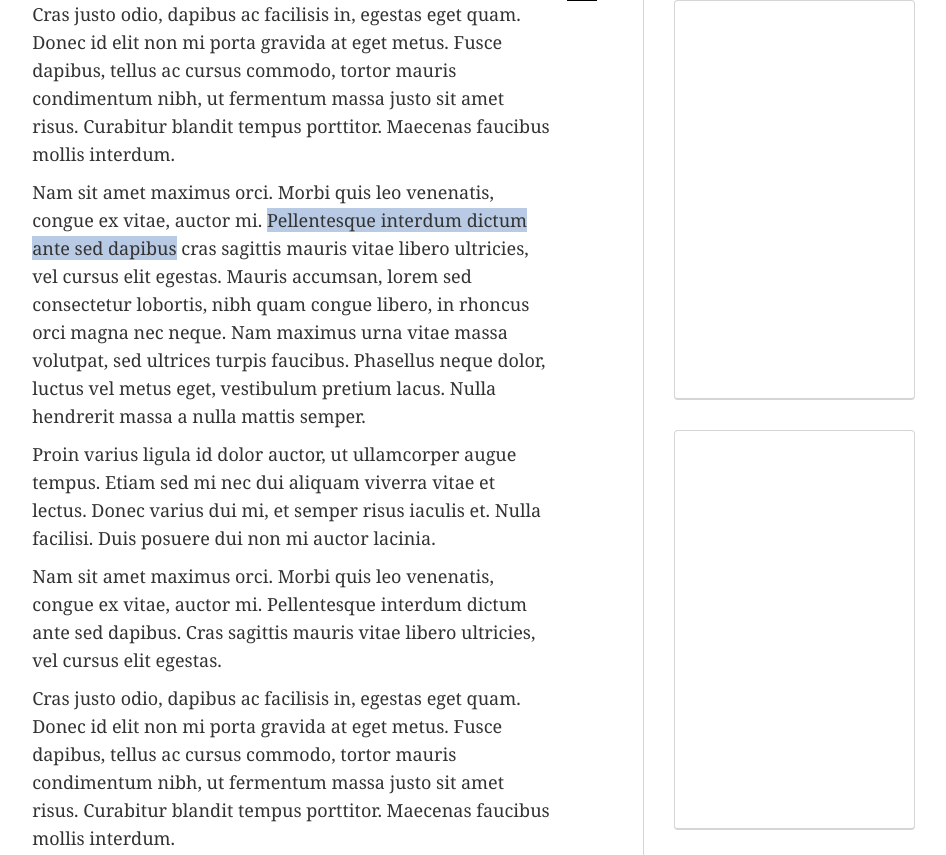
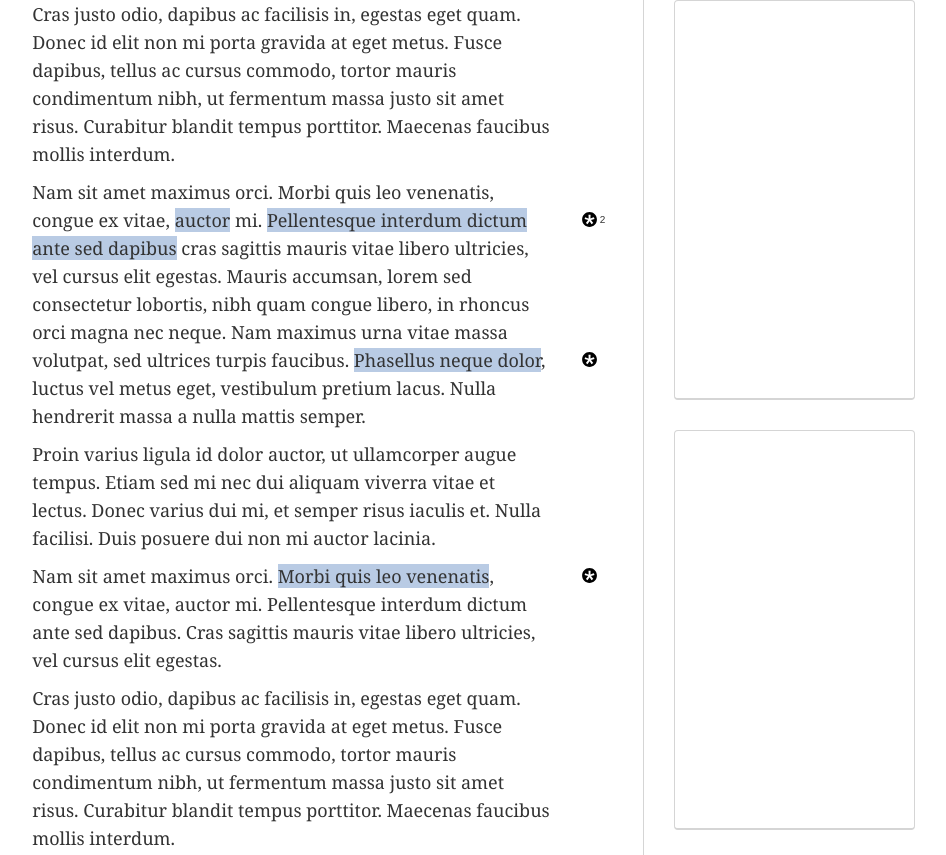
Before and after one commit to blakehunsicker/notes-ux-5, a plain HTML site: page index.html in a window 1280 px wide. Shown: the top 855 px of the page, without its empty margins (105-1051 px from the left). Drawn offline with nearby package versions, Linux system fonts and the light colour scheme.

Commit message:
new push

```diff
--- a/index.html
+++ b/index.html
@@ -35,6 +35,20 @@
 		    -webkit-transition: background 0.25s;
 		    transition: background 0.25s;
 		}
+
+		.asterisk {
+			border-radius: 50%;
+		}
+		.asterisk img {
+			max-width: 15px;
+		}
+		.asterisk .fa {
+			text-align: center;
+			font-size: 12px;
+			margin: 0 auto !important;
+		}
+
+
 		.note-and-overlay {
 			z-index:1000;
 			position:absolute;
@@ -92,15 +106,15 @@
 				<div class="col-lg-offset-2 col-lg-9 col-md-12 col-xs-12" style="height:1300px;">
 					<p>Cras justo odio, dapibus ac facilisis in, egestas eget quam. Donec id elit non mi porta gravida at eget metus. Fusce dapibus, tellus ac cursus commodo, tortor mauris condimentum nibh, ut fermentum massa justo sit amet risus. Curabitur blandit tempus porttitor. Maecenas faucibus mollis interdum.</p>
 
-					<p>Nam sit amet maximus orci. Morbi quis leo venenatis, congue ex vitae, auctor mi. <em data-toggle="modal"  data-target="#myModal" data-direction="bottom" class="highlight highlight-one bada-bing">Pellentesque interdum dictum ante sed dapibus</em> cras sagittis mauris vitae libero ultricies, vel cursus elit egestas. Mauris accumsan, lorem sed consectetur lobortis, nibh quam congue libero, in rhoncus orci magna nec neque. Nam maximus urna vitae massa volutpat, sed ultrices turpis faucibus. Phasellus neque dolor, luctus vel metus eget, vestibulum pretium lacus. Nulla hendrerit massa a nulla mattis semper.</p>
+					<p>Nam sit amet maximus orci. Morbi quis leo venenatis, congue ex vitae, <em data-toggle="modal"  data-target="#myModal" data-direction="bottom" class="highlight highlight-1">auctor</em> mi. <em data-toggle="modal"  data-target="#myModal" data-direction="bottom" class="highlight highlight-2">Pellentesque interdum dictum ante sed dapibus</em> cras sagittis mauris vitae libero ultricies, vel cursus elit egestas. Mauris accumsan, lorem sed consectetur lobortis, nibh quam congue libero, in rhoncus orci magna nec neque. Nam maximus urna vitae massa volutpat, sed ultrices turpis faucibus. <em data-toggle="modal"  data-target="#myModal" data-direction="bottom" class="highlight highlight-3">Phasellus neque dolor</em>, luctus vel metus eget, vestibulum pretium lacus. Nulla hendrerit massa a nulla mattis semper.</p>
 
 					<p>Proin varius ligula id dolor auctor, ut ullamcorper augue tempus. Etiam sed mi nec dui aliquam viverra vitae et lectus. Donec varius dui mi, et semper risus iaculis et. Nulla facilisi. Duis posuere dui non mi auctor lacinia.</p>
 
-					<p>Nam sit amet maximus orci. Morbi quis leo venenatis, congue ex vitae, auctor mi. Pellentesque interdum dictum ante sed dapibus. Cras sagittis mauris vitae libero ultricies, vel cursus elit egestas.</p>
+					<p>Nam sit amet maximus orci. <em data-toggle="modal"  data-target="#myModal" data-direction="bottom" class="highlight highlight-4">Morbi quis leo venenatis</em>, congue ex vitae, auctor mi. Pellentesque interdum dictum ante sed dapibus. Cras sagittis mauris vitae libero ultricies, vel cursus elit egestas.</p>
 
 					<p>Cras justo odio, dapibus ac facilisis in, egestas eget quam. Donec id elit non mi porta gravida at eget metus. Fusce dapibus, tellus ac cursus commodo, tortor mauris condimentum nibh, ut fermentum massa justo sit amet risus. Curabitur blandit tempus porttitor. Maecenas faucibus mollis interdum.</p>
 
-					<p>Nam sit amet maximus orci. Morbi quis leo venenatis, congue ex vitae, auctor mi. Pellentesque interdum dictum ante sed dapibus. Cras sagittis mauris vitae libero ultricies, vel cursus elit egestas. Mauris accumsan, lorem sed consectetur lobortis, nibh quam congue libero, in rhoncus orci magna nec neque. Nam maximus urna vitae massa volutpat, sed ultrices turpis faucibus. Phasellus neque dolor, luctus vel metus eget, vestibulum pretium lacus. Nulla hendrerit massa a nulla mattis semper.</p>
+					<p>Nam sit amet maximus orci. Morbi quis leo venenatis, congue ex vitae, auctor mi. Pellentesque interdum dictum ante sed dapibus. Cras sagittis mauris vitae libero ultricies, vel cursus elit egestas. Mauris accumsan, lorem sed consectetur lobortis, nibh quam congue libero, <em data-toggle="modal"  data-target="#myModal" data-direction="bottom" class="highlight highlight-5">in rhoncus orci magna nec neque.</em> Nam maximus urna vitae massa volutpat, sed ultrices turpis faucibus. Phasellus neque dolor, luctus vel metus eget, vestibulum pretium lacus. Nulla hendrerit massa a nulla mattis semper.</p>
 
 					<p>Proin varius ligula id dolor auctor, ut ullamcorper augue tempus. Etiam sed mi nec dui aliquam viverra vitae et lectus. Donec varius dui mi, et semper risus iaculis et. Nulla facilisi. Duis posuere dui non mi auctor lacinia.</p>
 
@@ -122,9 +136,16 @@
 
 					<p>Nam sit amet maximus orci. Morbi quis leo venenatis, congue ex vitae, auctor mi. Pellentesque interdum dictum ante sed dapibus. Cras saggittis mauris vitae libero ultricies, vel cursus elit egestas.</p>
 				</div>
-				<div class="col-lg-1 note-asterisk" style="max-width:20px;max-height:20px;background:#000;"></div>
+				<div class="col-lg-1 asterisk-space" style="height:1300px;">
+					<div class="asterisk asterisk-1"><img src="asterisk-v2.svg"/><div style="display:inline;font-size:10px;margin-top:10px!important;"> 2</div></div>
+					<!-- <div class="asterisk asterisk-2"><img src="asterisk-v2.svg"/></div> -->
+					<div class="asterisk asterisk-3"><img src="asterisk-v2.svg"/></div>
+					<div class="asterisk asterisk-4"><img src="asterisk-v2.svg"/></div>
+					<!-- <div class="asterisk asterisk-4" style="min-width:20px;min-height:20px;color:#FFF;background:#000;"><i class="fa fa-file-text-o" aria-hidden="true"></i></div> -->
+					<div class="asterisk asterisk-5"><img src="asterisk-v2.svg"/></div>
+				</div>
 			</div>
-			<div class="col-lg-4 col-md-12 col-xs-12" style="height:1300px;">
+			<div class="col-lg-4 col-md-12 col-xs-12 rr" style="height:1300px;">
 				<div class="col-lg-8">
 					<div style="height:400px;min-width:100%;border:1px solid #d5d5d5;border-bottom:2px solid #D5D5D5;border-radius:4px;margin-bottom:30px;"></div>
 					<div style="height:400px;min-width:100%;border:1px solid #d5d5d5;border-bottom:2px solid #D5D5D5;border-radius:4px;margin-bottom:30px;"></div>
@@ -134,12 +155,95 @@
 		</div>
 	</div>
 	<script type="text/javascript">
+		var h1_offset = $('.highlight-1').offset().top - $(window).scrollTop();
+		var h2_offset = $('.highlight-2').offset().top - $(window).scrollTop();
+		var h3_offset = $('.highlight-3').offset().top - $(window).scrollTop();
+		var h4_offset = $('.highlight-4').offset().top - $(window).scrollTop();
+		var h5_offset = $('.highlight-5').offset().top - $(window).scrollTop();
+        // var trigger_offset = $(this).offset().top - $(window).scrollTop();
+        // var trigger_top = trigger_offset - rr_offset;
+		$('.asterisk-1').css({
+			'top':h1_offset,
+			'position':'absolute'
+		});
+		$('.asterisk-2').css({
+			'top':h2_offset,
+			'position':'absolute'
+		});
+		$('.asterisk-3').css({
+			'top':h3_offset,
+			'position':'absolute'
+		});
+		$('.asterisk-4').css({
+			'top':h4_offset,
+			'position':'absolute'
+		});
+		$('.asterisk-5').css({
+			'top':h5_offset,
+			'position':'absolute'
+		});
 
-		$(document).ready(function(){
-			var pb_2_offset = $('.pb-2').offset().top - $(window).scrollTop();
-	        var trigger_offset = $(this).offset().top - $(window).scrollTop();
-	        var trigger_top = trigger_offset - pb_2_offset;
+		$('.highlight-1').mouseover(function(){
+			$('.asterisk-1').css({
+				'transform': 'scale(1.25)',
+				'transition': 'transform .25s'
+			})
+		}).mouseout(function(){
+			$('.asterisk-1').css({
+				'transform': 'scale(1)',
+				'transition': 'transform .25s'
+			})
 		})
+
+		$('.highlight-2').mouseover(function(){
+			$('.asterisk-2').css({
+				'transform': 'scale(1.25)',
+				'transition': 'transform .25s'
+			})
+		}).mouseout(function(){
+			$('.asterisk-2').css({
+				'transform': 'scale(1)',
+				'transition': 'transform .25s'
+			})
+		})
+
+		$('.highlight-3').mouseover(function(){
+			$('.asterisk-3').css({
+				'transform': 'scale(1.25)',
+				'transition': 'transform .25s'
+			})
+		}).mouseout(function(){
+			$('.asterisk-3').css({
+				'transform': 'scale(1)',
+				'transition': 'transform .25s'
+			})
+		})
+
+		$('.highlight-4').mouseover(function(){
+			$('.asterisk-4').css({
+				'transform': 'scale(1.25)',
+				'transition': 'transform .25s'
+			})
+		}).mouseout(function(){
+			$('.asterisk-4').css({
+				'transform': 'scale(1)',
+				'transition': 'transform .25s'
+			})
+		})
+
+		$('.highlight-5').mouseover(function(){
+			$('.asterisk-5').css({
+				'transform': 'scale(1.25)',
+				'transition': 'transform .25s'
+			})
+		}).mouseout(function(){
+			$('.asterisk-5').css({
+				'transform': 'scale(1)',
+				'transition': 'transform .25s'
+			})
+		})
+
+
 
 		// $('.bada-bing').click(function() {
 		//     $('.modal')
```
Also changed, not shown: asterisk-v1.svg (added), asterisk-v2.svg (added).
